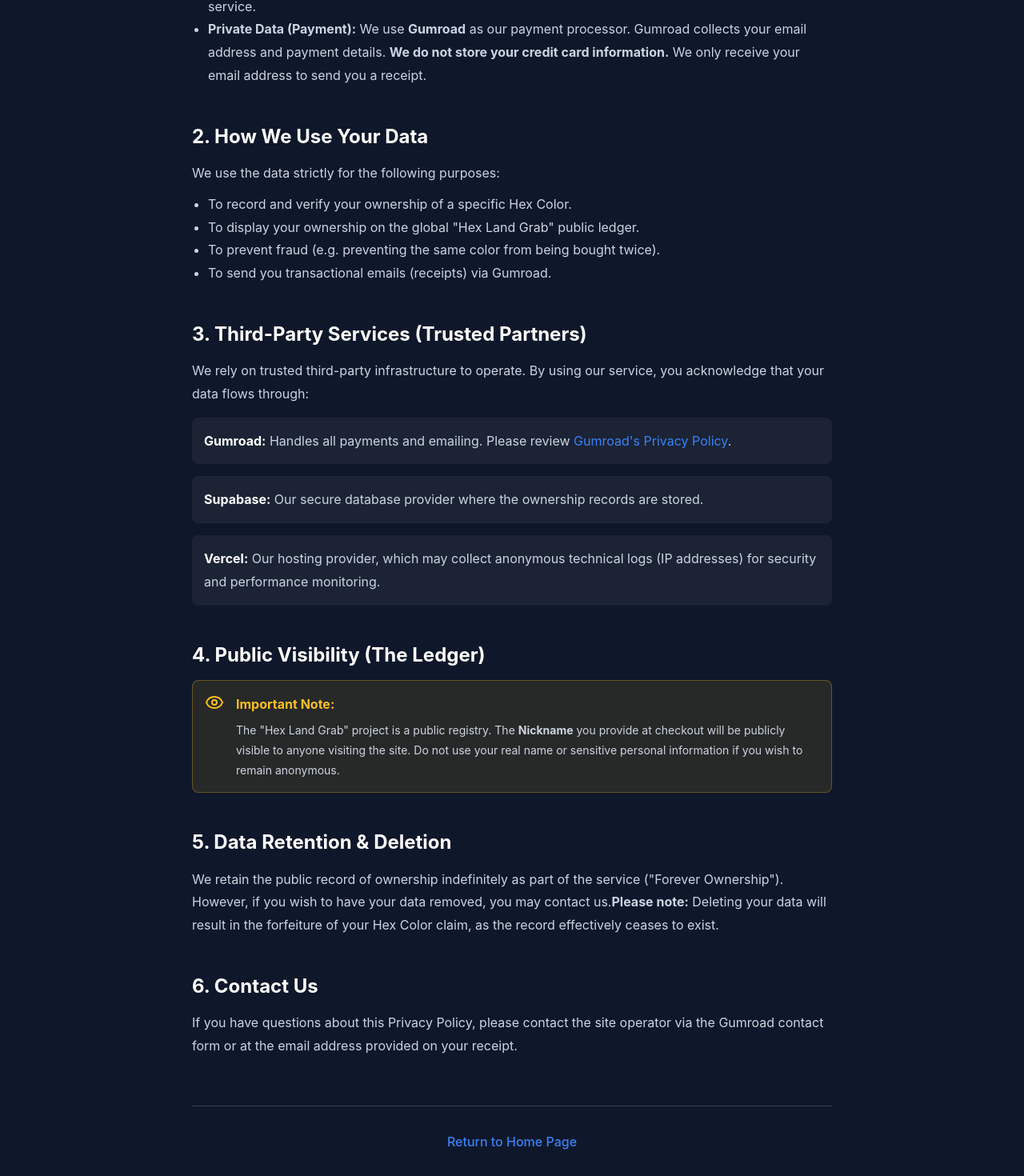
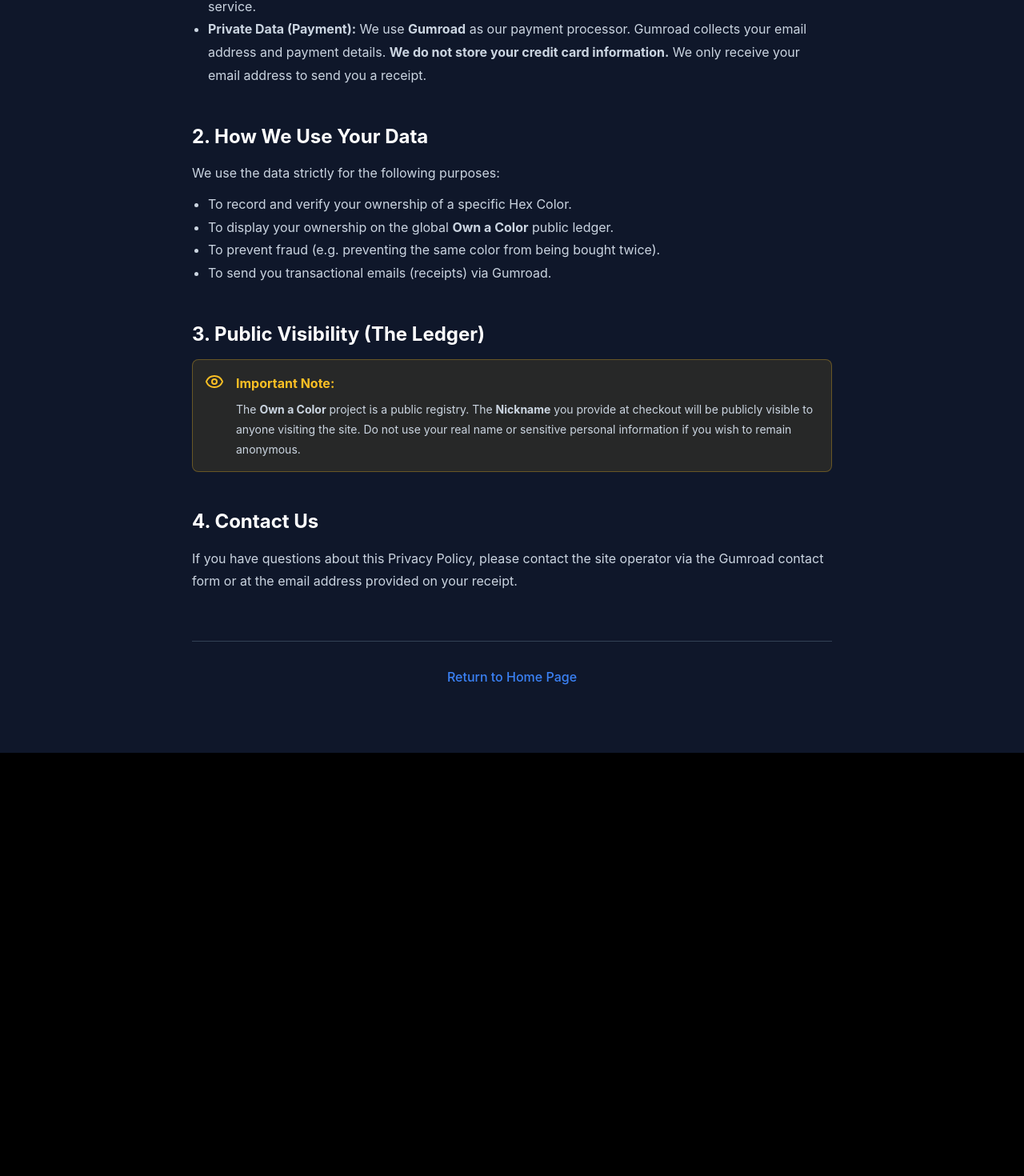
Before and after one commit to hex-land-grab/github-m7imdtit, a Next.js app: page /privacy in a window 1280 px wide. Shown: the part 731-2201 px from the top of the page at 80% size. After the commit the page ends 1672 px from the top, so only its background shows below. Built offline with nearby package versions, Linux system fonts and the light colour scheme.

Commit message:
Update page.tsx

```diff
--- a/app/privacy/page.tsx
+++ b/app/privacy/page.tsx
@@ -1,6 +1,6 @@
 'use client'
 import React from "react";
-import { Shield, Eye, ArrowLeft } from 'lucide-react';
+import { Shield, Lock, Eye, ArrowLeft } from 'lucide-react';
 
 export default function PrivacyPage() {
   return (
@@ -25,7 +25,7 @@ export default function PrivacyPage() {
             padding: "8px 16px", borderRadius: "8px", backgroundColor: "rgba(255,255,255,0.05)",
             border: "1px solid rgba(255,255,255,0.1)"
           }}>
-            <ArrowLeft size={16} /> Back to Hex Land Grab
+            <ArrowLeft size={16} /> Back to Own a Color
           </a>
         </div>
 
@@ -57,7 +57,7 @@ export default function PrivacyPage() {
             <Shield size={20} /> Summary
           </div>
           <p style={{ margin: 0, color: "#e2e8f0" }}>
-            Hex Land Grab is committed to keeping your private data private. We only collect the absolute minimum data required to record your digital ownership (Hex Code + Nickname) and to process your payment via Gumroad.
+            <strong>Own a Color</strong> is committed to keeping your private data private. We only collect the absolute minimum data required to record your digital ownership (Hex Code + Nickname) and to process your payment via Gumroad.
             <br/><br/>
             <strong>We do not sell your data.</strong> We do not track you across the web.
           </p>
@@ -80,52 +80,27 @@ export default function PrivacyPage() {
             <p>We use the data strictly for the following purposes:</p>
             <ul style={{ listStyleType: 'disc', paddingLeft: '20px', marginTop: '10px' }}>
               <li>To record and verify your ownership of a specific Hex Color.</li>
-              <li>To display your ownership on the global &quot;Hex Land Grab&quot; public ledger.</li>
+              <li>To display your ownership on the global <strong>Own a Color</strong> public ledger.</li>
               <li>To prevent fraud (e.g. preventing the same color from being bought twice).</li>
               <li>To send you transactional emails (receipts) via Gumroad.</li>
             </ul>
           </section>
 
           <section>
-            <h2 style={{ color: "#fff", fontSize: "1.5rem", fontWeight: "700", marginBottom: "10px" }}>3. Third-Party Services (Trusted Partners)</h2>
-            <p>We rely on trusted third-party infrastructure to operate. By using our service, you acknowledge that your data flows through:</p>
-            <div style={{ display: 'grid', gap: '15px', marginTop: '15px' }}>
-              <div style={{ backgroundColor: 'rgba(255,255,255,0.05)', padding: '15px', borderRadius: '8px' }}>
-                <strong style={{ color: '#fff' }}>Gumroad:</strong> Handles all payments and emailing. Please review <a href="https://gumroad.com/privacy" target="_blank" rel="noopener noreferrer" style={{ color: '#3b82f6' }}>Gumroad&apos;s Privacy Policy</a>.
-              </div>
-              <div style={{ backgroundColor: 'rgba(255,255,255,0.05)', padding: '15px', borderRadius: '8px' }}>
-                <strong style={{ color: '#fff' }}>Supabase:</strong> Our secure database provider where the ownership records are stored.
-              </div>
-              <div style={{ backgroundColor: 'rgba(255,255,255,0.05)', padding: '15px', borderRadius: '8px' }}>
-                <strong style={{ color: '#fff' }}>Vercel:</strong> Our hosting provider, which may collect anonymous technical logs (IP addresses) for security and performance monitoring.
-              </div>
-            </div>
-          </section>
-
-          <section>
-            <h2 style={{ color: "#fff", fontSize: "1.5rem", fontWeight: "700", marginBottom: "10px" }}>4. Public Visibility (The Ledger)</h2>
+            <h2 style={{ color: "#fff", fontSize: "1.5rem", fontWeight: "700", marginBottom: "10px" }}>3. Public Visibility (The Ledger)</h2>
             <div style={{ display: 'flex', gap: '15px', alignItems: 'flex-start', backgroundColor: 'rgba(251, 191, 36, 0.1)', padding: '15px', borderRadius: '8px', border: '1px solid rgba(251, 191, 36, 0.3)' }}>
               <Eye size={24} color="#fbbf24" style={{ flexShrink: 0 }} />
               <div>
                 <strong style={{ color: '#fbbf24' }}>Important Note:</strong>
                 <p style={{ margin: '5px 0 0 0', fontSize: '14px' }}>
-                  The &quot;Hex Land Grab&quot; project is a public registry. The <strong>Nickname</strong> you provide at checkout will be publicly visible to anyone visiting the site. Do not use your real name or sensitive personal information if you wish to remain anonymous.
+                  The <strong>Own a Color</strong> project is a public registry. The <strong>Nickname</strong> you provide at checkout will be publicly visible to anyone visiting the site. Do not use your real name or sensitive personal information if you wish to remain anonymous.
                 </p>
               </div>
             </div>
           </section>
 
           <section>
-            <h2 style={{ color: "#fff", fontSize: "1.5rem", fontWeight: "700", marginBottom: "10px" }}>5. Data Retention & Deletion</h2>
-            <p>
-              We retain the public record of ownership indefinitely as part of the service (&quot;Forever Ownership&quot;).
-              However, if you wish to have your data removed, you may contact us.
-              <strong>Please note:</strong> Deleting your data will result in the forfeiture of your Hex Color claim, as the record effectively ceases to exist.
-            </p>
-          </section>
-
-          <section>
-            <h2 style={{ color: "#fff", fontSize: "1.5rem", fontWeight: "700", marginBottom: "10px" }}>6. Contact Us</h2>
+            <h2 style={{ color: "#fff", fontSize: "1.5rem", fontWeight: "700", marginBottom: "10px" }}>4. Contact Us</h2>
             <p>
               If you have questions about this Privacy Policy, please contact the site operator via the Gumroad contact form or at the email address provided on your receipt.
             </p>
```
